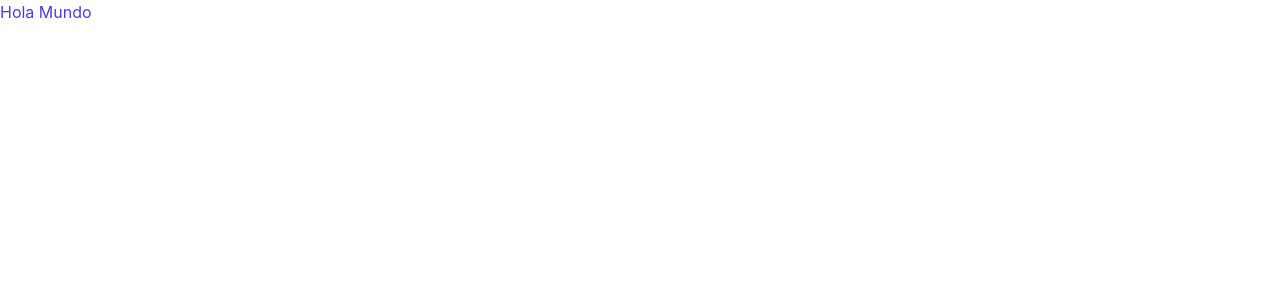
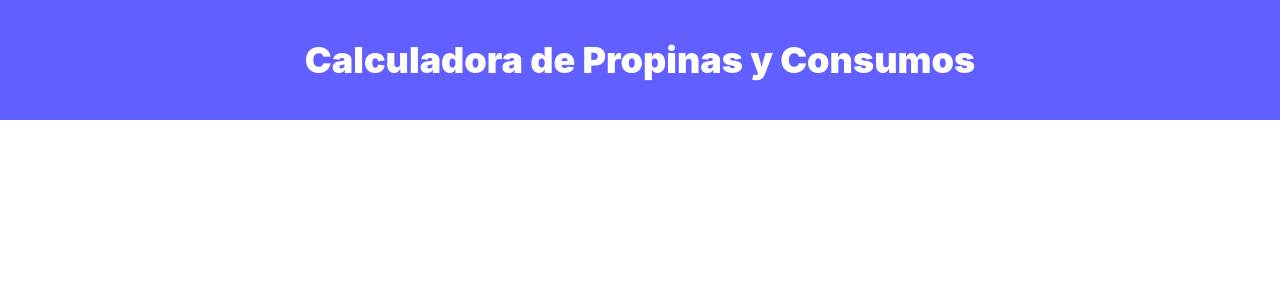
Before and after one commit to eliascaceresy/calculadora-propinas-ts, a React (Vite) app: page / in a window 1280 px wide. Shown: the top 300 px of the page. Built offline with nearby package versions, Linux system fonts and the light colour scheme.

Commit message:
[Header]

```diff
--- a/src/App.tsx
+++ b/src/App.tsx
@@ -1,7 +1,9 @@
 function App() {
   return (
     <>
-      <h1 className="text-indigo-600">Hola Mundo</h1>
+      <header className="bg-indigo-500 py-10 text-center">
+        <h1 className="text-4xl text-white font-black">Calculadora de Propinas y Consumos</h1>
+      </header>
     </>
   );
 }
```
